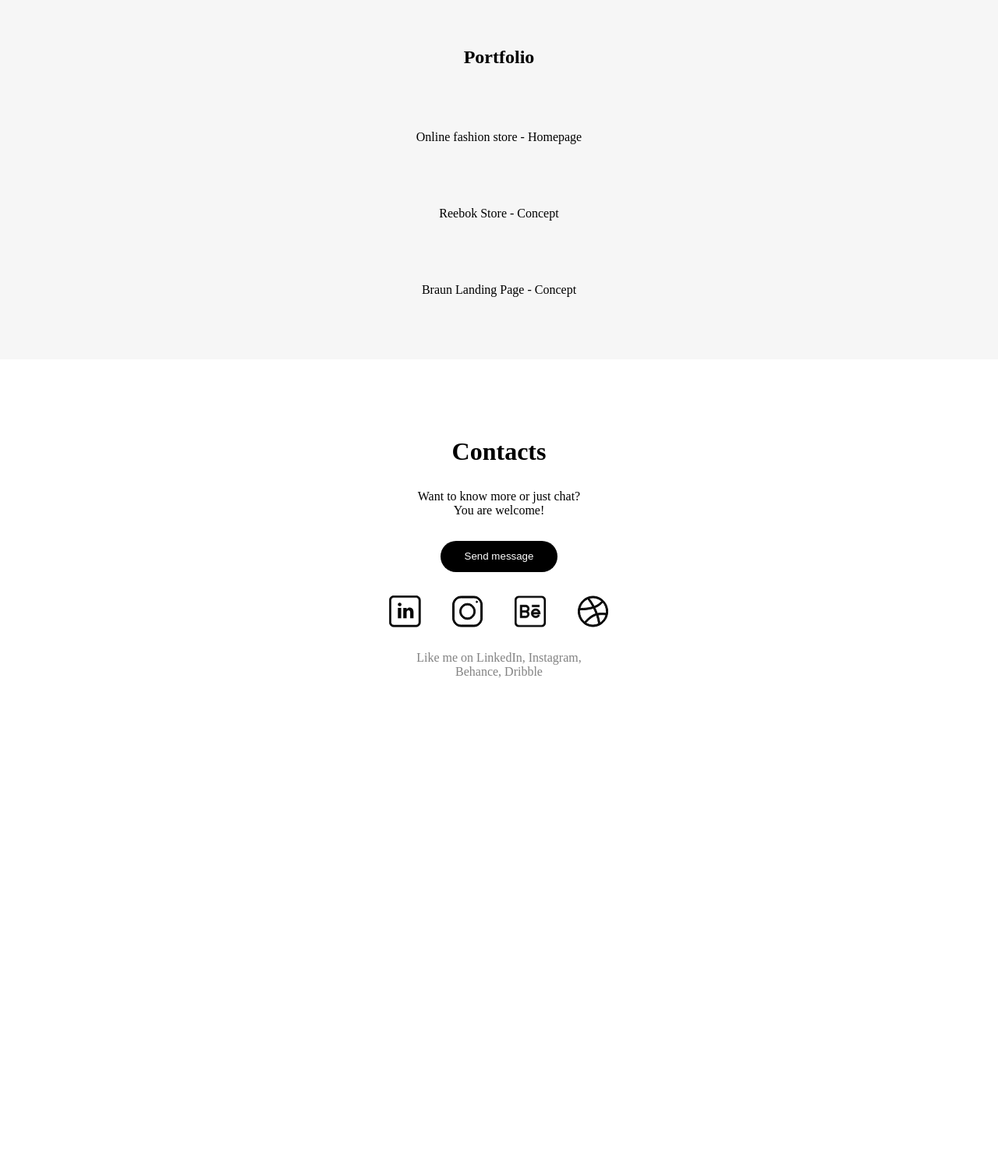
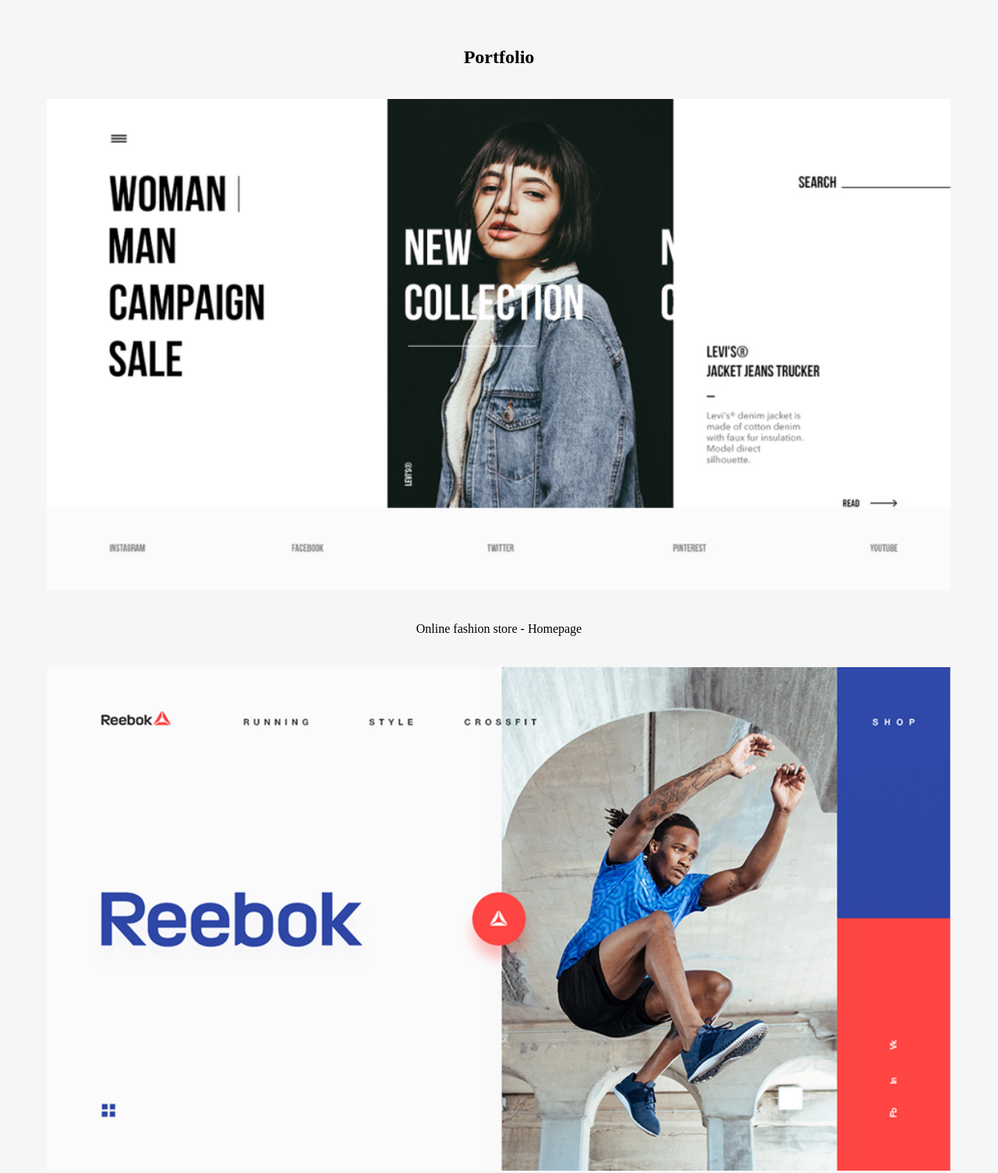
Before and after one commit to sonic928/Denis_Novik, a plain HTML site: page Project/index.html in a window 1280 px wide. Shown: the part 1760-3265 px from the top of the page at 78% size. Before the commit the page ends 2731 px from the top, so only its background shows below. Drawn offline with Linux system fonts and the light colour scheme.

Commit message:
Update index.html

```diff
--- a/Project/index.html
+++ b/Project/index.html
@@ -111,11 +111,11 @@
     <div class="container">
       <div class="Portfolio__wrapper">
         <h1>Portfolio</h1>
-        <img src="./img/Portfolio.svg" alt="">
+        <img src="./img/7.png" alt="">
         <p>Online fashion store - Homepage</p>
-        <img src="./img/reebok_web.svg" alt="">
+        <img src="./img/8.png" alt="">
         <p>Reebok Store - Concept</p>
-        <img src="./img/REEBOK.svg" alt="">
+        <img src="../img/9.png" alt="">
         <p>Braun Landing Page - Concept</p>
       </div>
     </div>
```
